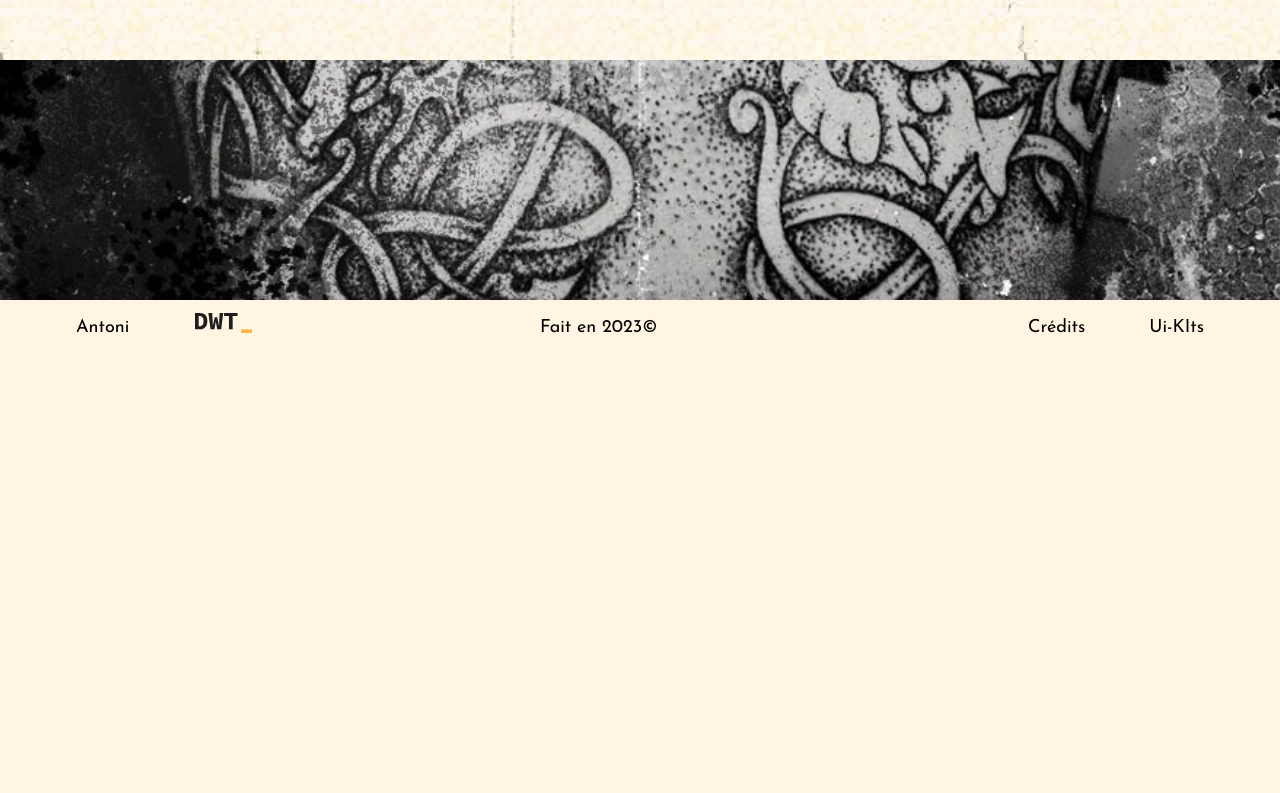
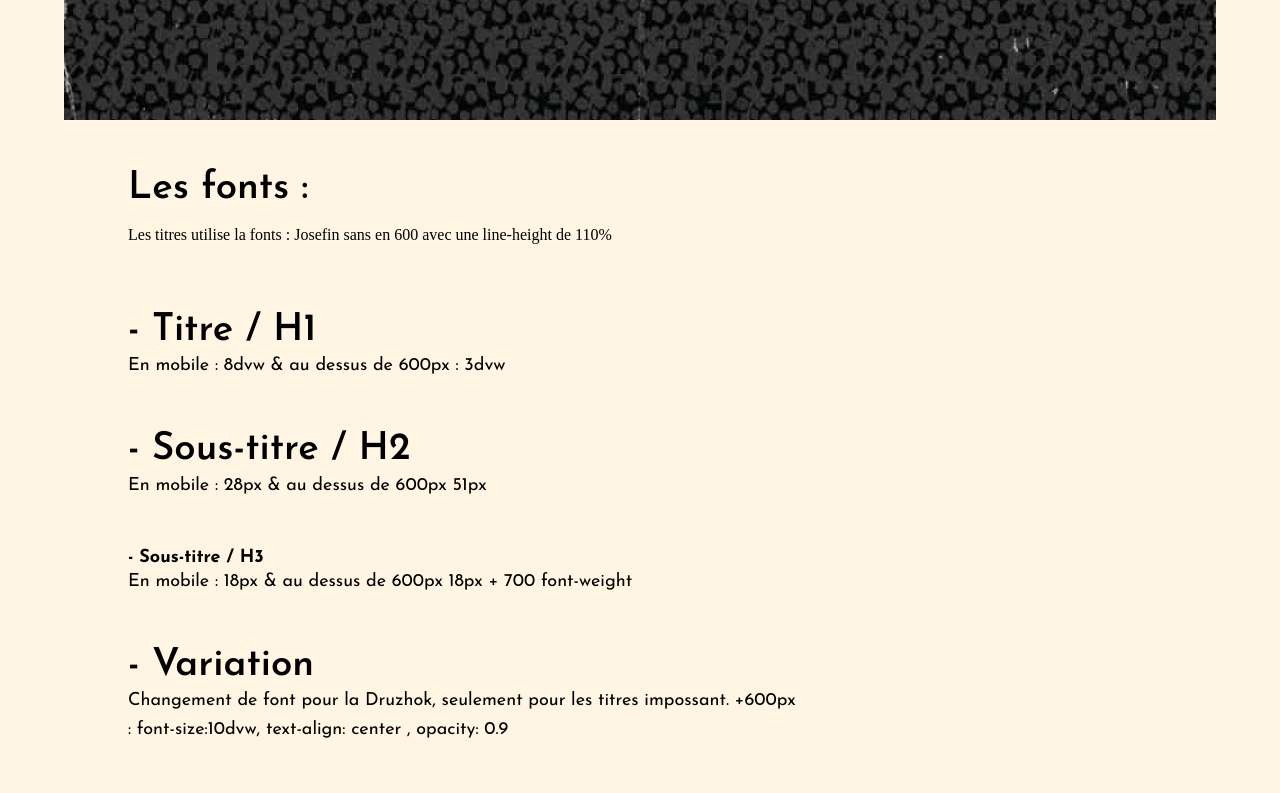
Before and after one commit to antozr/tfe1.3, a React (Create React App) app: page /uikit in a window 1280 px wide. Before the commit this address had no page. Shown: the part 440-1233 px from the top of the page. Before the commit the page ends 800 px from the top, so only its background shows below. Built offline with nearby package versions, Linux system fonts and the light colour scheme.

Commit message:
ADD ui kit

```diff
--- a/src/index.js
+++ b/src/index.js
@@ -14,6 +14,7 @@ import LayoutTattoo from "./pages/LayoutTattoo";
 import StyleLayout from "./routes/StyleLayout";
 import LayoutStyle2 from "./pages/LayoutStyle2";
 import CrediPage from "./pages/Credits";
+import UikitPage from "./pages/Uikit";
 
 const router = createBrowserRouter([
   {
@@ -67,6 +68,10 @@ const router = createBrowserRouter([
         element: <CrediPage />,
       },
       {
+        path: "uikit",
+        element: <UikitPage />,
+      },
+      {
         path: "",
         element: <HomeP />,
       },
--- /dev/null
+++ b/src/pages/Uikit.js
@@ -0,0 +1,131 @@
+import React, { useState } from "react";
+import { createPortal } from "react-dom";
+import { motion } from "framer-motion";
+import Foot from "../components/Foot";
+
+function UikitPage() {
+
+  const [copyColor, setCopyColor] = useState(false);
+  const [nameColor, setNameColor] = useState("");
+
+  const elTxt = (nameEl, classTxt, descriptionEL) => {
+    return (
+      <li className="uikit__el">
+        <p className={classTxt}>{nameEl}</p>
+        <p className="sect__txt">{descriptionEL}</p>
+      </li>
+    );
+  };
+
+  function copyColorFx(e) {
+
+    setNameColor(e.target.title);
+    navigator.clipboard.writeText(e.target.title)
+    setTimeout(()=>{
+      setCopyColor(true);
+    }, 200)
+
+    setTimeout(() => {
+      setCopyColor(false);
+    }, 2000);
+
+  }
+
+  const elColor = (nameEL, colorEl) => {
+    return (
+      <li className="credit__boxColor" onClick={copyColorFx} title={nameEL}>
+        <div
+          className="credit__colorSquare"
+          style={{ backgroundColor: `${colorEl}` }}
+          title={nameEL}
+        ></div>
+        <p className="sect__txt" title={nameEL}>{nameEL}</p>
+      </li>
+    );
+  };
+
+  return (
+    <>
+      <section className="sect sect__attente credit__home  pageChangeSet">
+        <h1 className="sect__title sect__title--druzokh">Un ui-kit </h1>
+
+        <p className="sect__txt ">
+          Vous trouverez ici toutes les informations concernants l'utilisations des
+          fonts, couleurs, ...
+        </p>
+      </section>
+      {/*  */}
+      <section className="sect__creditBox">
+        <h2 className="sect__title sect__title--2">Les fonts :</h2>
+        <ul className="credit__ul credit__ul--uikit">
+          {elTxt(
+            "Les titres utilise la fonts : Josefin sans en 600 avec une line-height de 110% "
+          )}
+          {elTxt(
+            "- Titre / H1 ",
+            "sect__title",
+            "En mobile : 8dvw & au dessus de 600px : 3dvw"
+          )}
+          {elTxt(
+            "- Sous-titre / H2",
+            " sect__title sect__title--2",
+            "En mobile : 28px & au dessus de 600px 51px "
+          )}
+          {elTxt(
+            "- Sous-titre / H3",
+            " sect__title sect__title--3",
+            "En mobile : 18px & au dessus de 600px 18px + 700 font-weight "
+          )}
+          {elTxt(
+            "- Variation",
+            " sect__title sect__title--2 sect__title--fontDruzokh",
+            "Changement de font pour la Druzhok, seulement pour les titres impossant. +600px : font-size:10dvw, text-align: center , opacity: 0.9 "
+          )}
+          {elTxt(
+            "Les textes utilisent la fonts : Josefin sans & Josefin sans italic, en fonction des variations à apporter dans la hiérarchie avec un font-weight: 400, line-height: 160%"
+          )}
+          {elTxt(
+            "- Texte / p :",
+            "sect__txt",
+            "En mobile : 16px,  & au dessus de 600px : 18px"
+          )}
+          {elTxt(
+            "- Texte Variation / p : ",
+            "sect__txt sect__txt--thin sect__txt--italic",
+            "Changement de la font-weight en 300 et changement de font pour l'italic."
+          )}
+          {elTxt()}
+        </ul>
+      </section>
+      <section className="sect__creditBox sect__creditBox--black">
+        <h2 className="sect__title sect__title--2" >Les couleurs :</h2>
+        <ul className="credit__ul credit__ul--uikit credit__ul--row">
+          {elColor("#f9b949", "#f9b949")}
+          {elColor("#000000", "#000000")}
+          {elColor("#FFF5E2", "#FFF5E2")}
+        </ul>
+      </section>
+
+<Foot />
+
+      {copyColor &&
+        createPortal(
+          <>
+            <motion.div
+              className="credit__modal"
+              initial={{ y: "30px" }}
+              animate={{ y: "0" }}
+              exit={{ y: "30px" }}
+            >
+              <p className="sect__txt">
+                Vous avez copier la couleur : <b>{nameColor}</b> !
+              </p>
+            </motion.div>
+          </>,
+          document.body
+        )}
+    </>
+  );
+}
+
+export default UikitPage;
```
